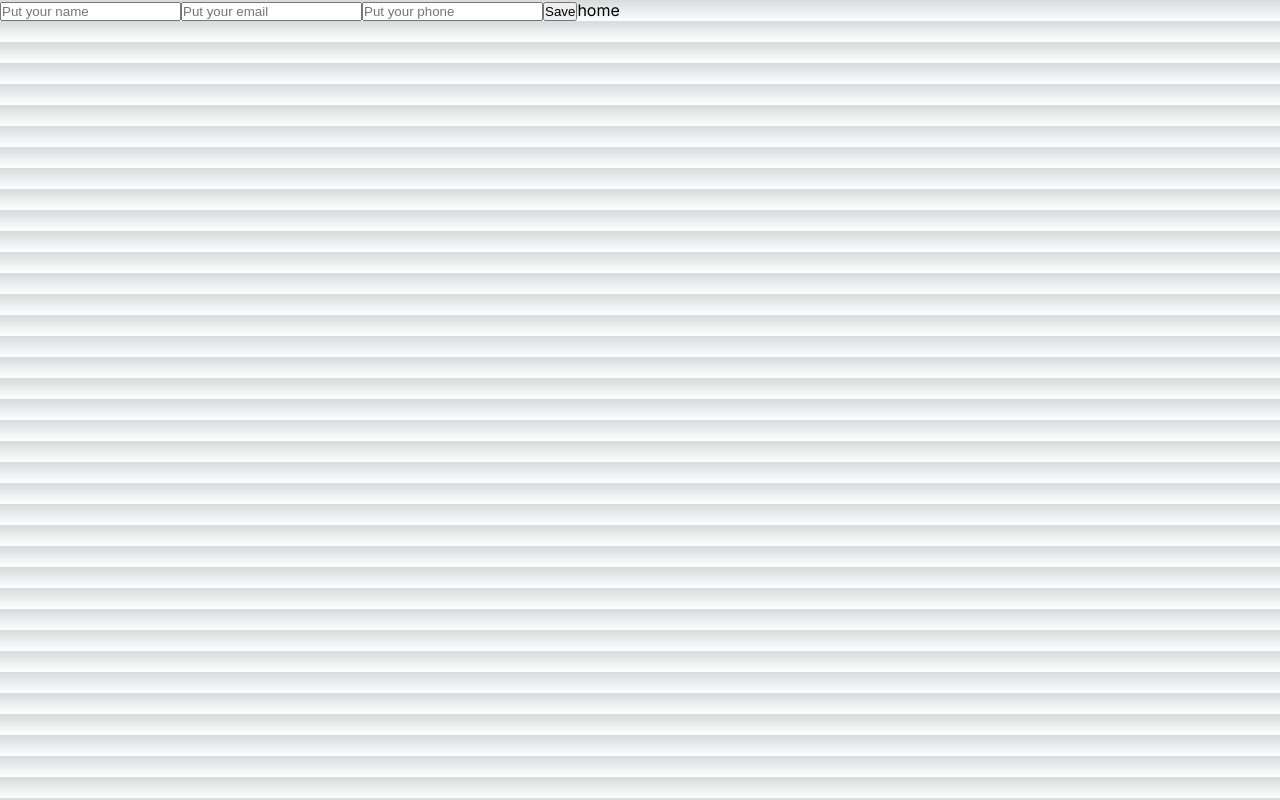
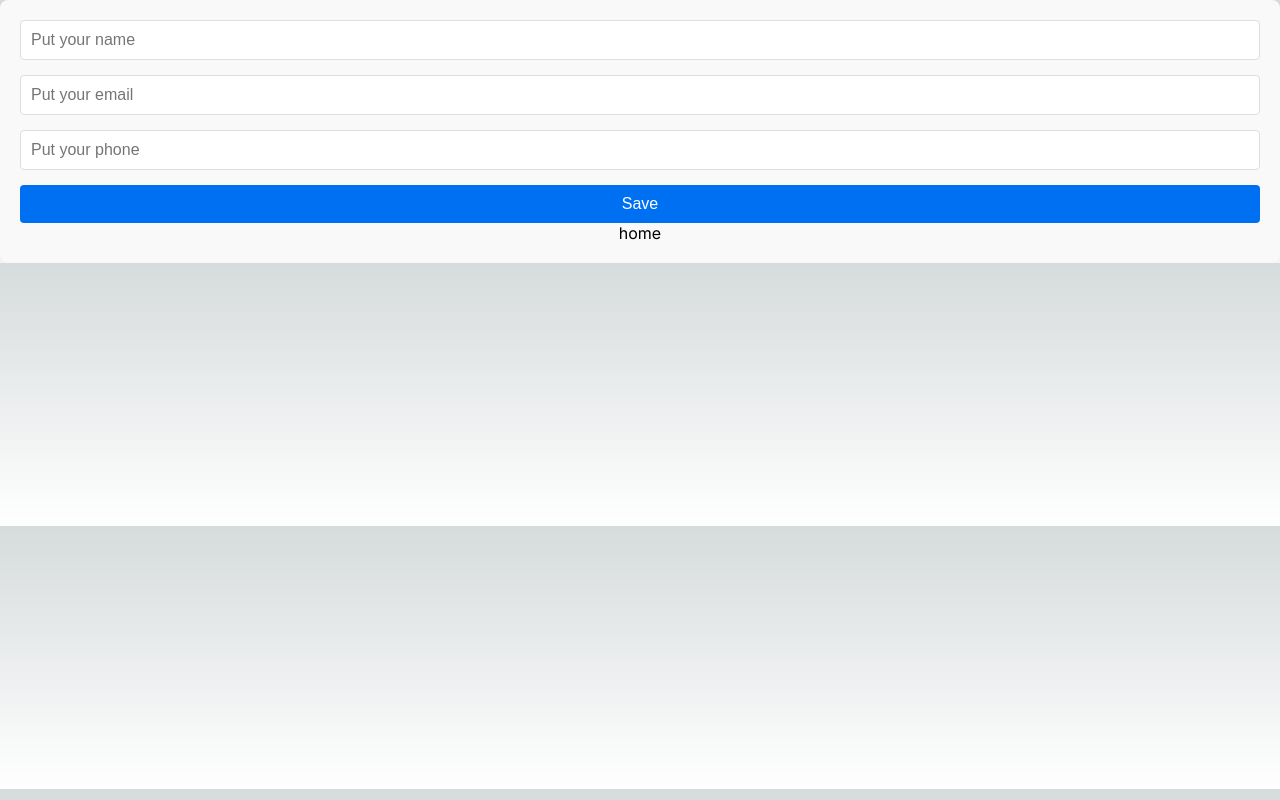
Before and after one commit to edwinarroyolopez/team-seven-products, a Next.js app: page /form in a window 1280 px wide. Built offline with nearby package versions, Linux system fonts and the light colour scheme.

Commit message:
Andres Felipe -final

```diff
--- a/src/app/form/page.tsx
+++ b/src/app/form/page.tsx
@@ -4,6 +4,7 @@ import React, { useState } from "react";
 import Input from "../components/ui/Input"; // Componente de entrada personalizada
 import Button from "../components/ui/Button"; // Componente de botón personalizada
 import Link from "next/link"; // Componente de enlace de Next.js
+import "../page.form.css";
 
 export default function Form() {
   // Estado para almacenar los datos del formulario
--- /dev/null
+++ b/src/app/page.form.css
@@ -0,0 +1,69 @@
+.__className_36bd41{
+width: 50%;
+justify-content: center;
+  align-items: center;
+  text-align: center;
+
+}
+.content {
+  justify-content: center;
+  align-items: center;
+  text-align: center;
+  margin: 0 auto;
+  padding: 20px;
+  background-color: #f9f9f9;
+  border-radius: 8px;
+  box-shadow: 0 4px 8px rgba(0, 0, 0, 0.1);
+}
+
+nav {
+  display: flex;
+  justify-content: space-between;
+  margin-bottom: 20px;
+}
+
+nav a {
+  text-decoration: none;
+  color: #333;
+  font-weight: bold;
+  padding: 10px 15px;
+  border-radius: 4px;
+  transition: background-color 0.3s;
+}
+
+nav a:hover {
+  background-color: #e0e0e0;
+}
+
+input[type="text"],
+input[type="email"] {
+  width: 100%;
+  padding: 10px;
+  margin-bottom: 15px;
+  border: 1px solid #ddd;
+  border-radius: 4px;
+  font-size: 16px;
+  box-sizing: border-box;
+}
+
+input[type="text"]:focus,
+input[type="email"]:focus {
+  border-color: #0070f3;
+  outline: none;
+}
+
+button {
+  width: 100%;
+  padding: 10px;
+  background-color: #0070f3;
+  color: white;
+  font-size: 16px;
+  border: none;
+  border-radius: 4px;
+  cursor: pointer;
+
+}
+
+button:hover {
+  background-color: #005bb5;
+}
--- /dev/null
+++ b/src/app/page.table.css
@@ -0,0 +1,42 @@
+.content {
+  padding: 20px;
+  max-width: 800px;
+  margin: 0 auto;
+  font-family: Arial, sans-serif;
+}
+
+h2 {
+  color: white;
+  margin-bottom: 20px;
+  text-align: center;
+}
+
+table {
+  width: 100%;
+  border-collapse: collapse;
+  margin-top: 20px;
+}
+
+table, th, td {
+  border: 1px solid #fcfcfc;
+}
+
+th, td {
+  padding: 10px;
+  text-align: left;
+}
+
+th {
+  background-color: #f4f4f4;
+  color: black;
+}
+
+tr:nth-child(even) {
+  background-color: #f9f9f9;
+}
+
+p {
+  text-align: center;
+  font-style: italic;
+  color: #666;
+}
--- a/src/app/table/page.tsx
+++ b/src/app/table/page.tsx
@@ -2,6 +2,7 @@
 
 import React, { useEffect, useState } from "react";
 import Link from "next/link"; // Componente de enlace de Next.js
+import "../page.table.css"
 
 export default function Table() {
   // Estado para almacenar los datos de los usuarios
```
